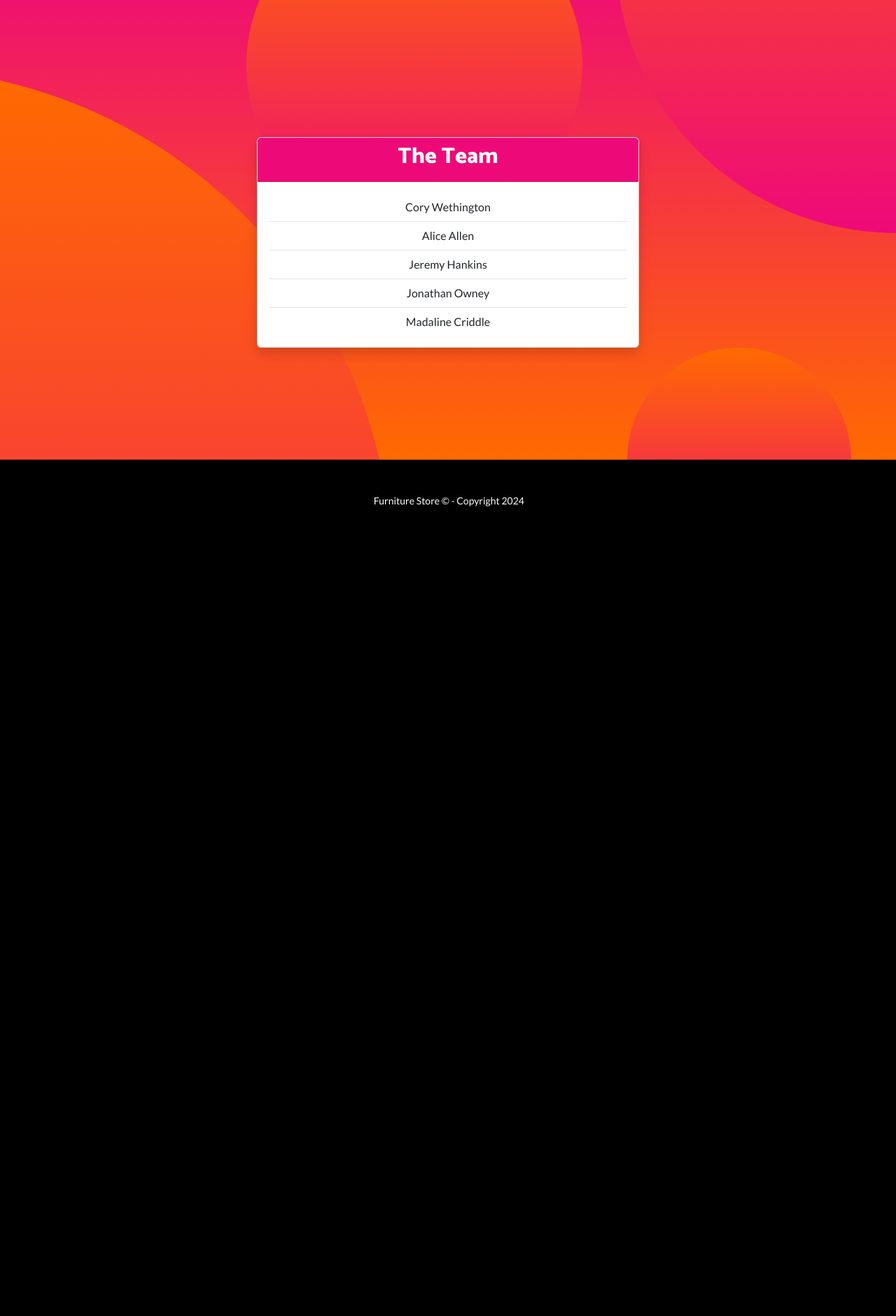
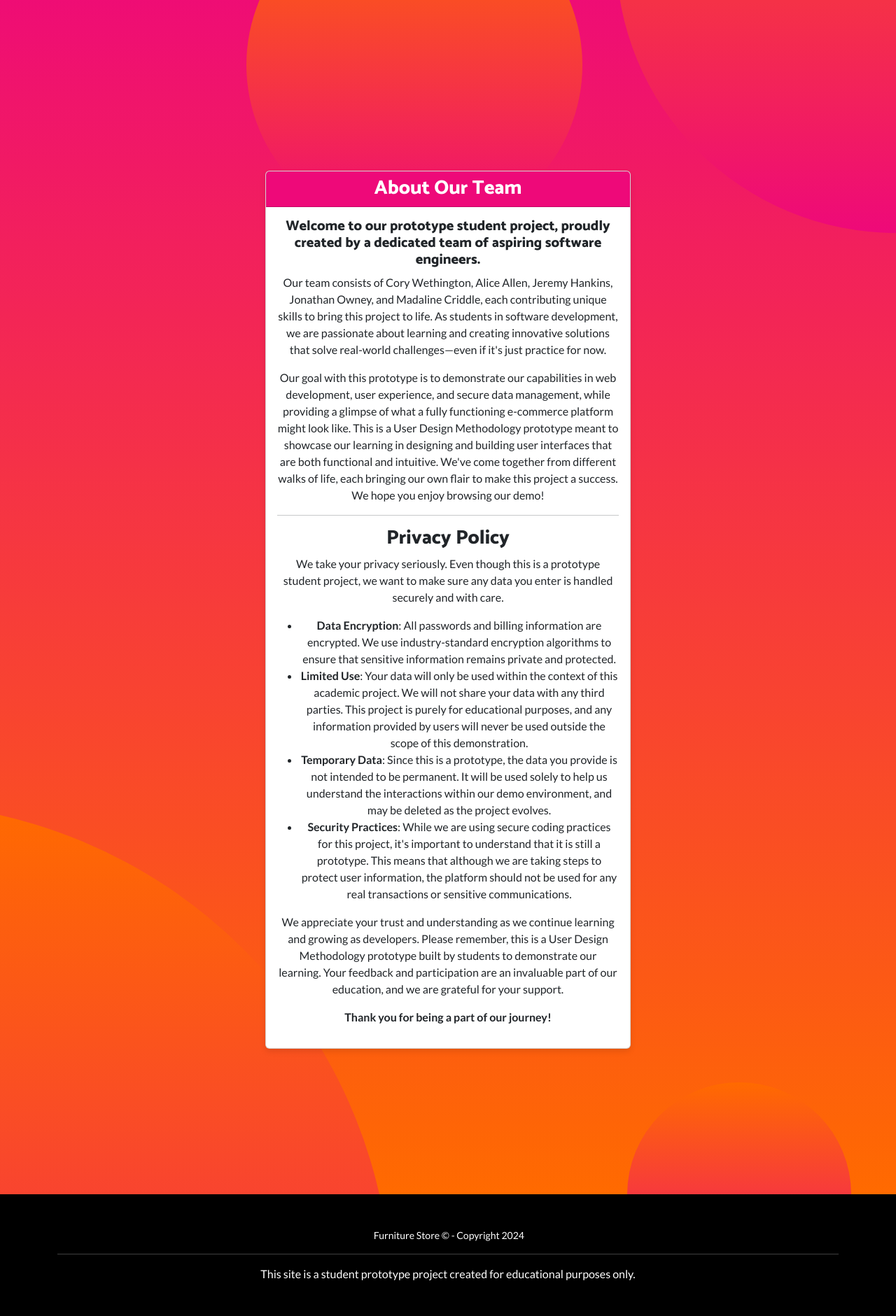
Before and after one commit to LogixKitten/FurnitureStore-Prototype, a Flask app: page /team in a window 1280 px wide. Shown: the part 67-1948 px from the top of the page at 70% size. Before the commit the page ends 791 px from the top, so only its background shows below. Run offline with Flask 3, Linux system fonts and the light colour scheme; some libraries are stand-ins or nearby versions.

Commit message:
Added notes that this is a prototype project, and a simple privacy policy.

```diff
--- a/templates/account.html
+++ b/templates/account.html
@@ -148,9 +148,11 @@
                 </div>
             </div>
           </section>
-        <footer class="py-5 bg-black footer">
+          <footer class="py-5 bg-black footer">
             <div class="container">
                 <p class="text-center text-white m-0 small">&nbsp;Furniture Store © - Copyright&nbsp;2024</p>
+                <hr>
+                This site is a student prototype project created for educational purposes only.
             </div>
         </footer>
     </div>
--- a/templates/browse.html
+++ b/templates/browse.html
@@ -283,7 +283,7 @@
                         <!-- Quantity Input and Add to Cart button -->
                         <div class="d-flex align-items-center mt-2 mb-3 px-3">
                             <input type="number" id="quantity-{{ product['id'] }}" class="form-control me-2 quantity-input" value="1" min="1" style="width: 70px;">
-                            <a href="#" class="btn btn-primary add-to-cart-btn" id="add-to-cart-{{ product['id'] }}" data-variant-id="{{ product['variants'][0]['variant_id'] }}" data-product-id="{{ product['id'] }}">Add to Cart</a>
+                            <a href="#" class="btn btn-primary add-to-cart-btn" id="add-to-cart-{{ product['id'] }}" data-variant-id="{{ product['variants'][0]['variant_id'] }}" data-product-id="{{ product['id'] }}" title="This button is part of a prototype. No actual purchase will be made.">Add to Cart</a>
                         </div>
                     </div>
                 </div>
@@ -293,6 +293,8 @@
         <footer class="py-5 bg-black footer">
             <div class="container">
                 <p class="text-center text-white m-0 small">&nbsp;Furniture Store © - Copyright&nbsp;2024</p>
+                <hr>
+                This site is a student prototype project created for educational purposes only.
             </div>
         </footer>
     </div>
--- a/templates/cart.html
+++ b/templates/cart.html
@@ -131,16 +131,19 @@
                             <td colspan="4" style="text-align: right;"><strong>Total:</strong></td>
                             <td><strong>${{ cart_total }} + tax</strong></td>
                             <td>
-                                <a href="{{ url_for('checkout') }}" class="btn btn-primary">Checkout</a>
+                                <a href="{{ url_for('checkout') }}" class="btn btn-primary" title="This button is part of a prototype. No actual purchase will be made.">Checkout</a>
                             </td>
                         </tr>
                     </tfoot>
                 </table>
             </div>
+            <br>
         </section>
         <footer class="py-5 bg-black footer">
             <div class="container">
                 <p class="text-center text-white m-0 small">&nbsp;Furniture Store © - Copyright&nbsp;2024</p>
+                <hr>
+                This site is a student prototype project created for educational purposes only.
             </div>
         </footer>
     </div>
--- a/templates/checkout.html
+++ b/templates/checkout.html
@@ -146,7 +146,8 @@
                         <!-- Action Buttons -->
                         <div class="form-group">
                             <a href="{{ url_for('browse') }}" class="btn btn-secondary">Back</a>
-                            <button type="button" id="submitOrderBtn" class="btn btn-primary">Submit Order</button>
+                            <button type="button" id="submitOrderBtn" class="btn btn-primary"  title="This button is part of a prototype. No actual purchase will be made.">Submit Order</button>
+                            <br><br>
                         </div>
                     </form>
                 </div>
@@ -155,6 +156,8 @@
         <footer class="py-5 bg-black footer">
             <div class="container">
                 <p class="text-center text-white m-0 small">&nbsp;Furniture Store © - Copyright&nbsp;2024</p>
+                <hr>
+                This site is a student prototype project created for educational purposes only.
             </div>
         </footer>
     </div>
--- a/templates/confirmation.html
+++ b/templates/confirmation.html
@@ -99,6 +99,7 @@
                     <p>Thank you for your order!</p>
                     <p>Your Order ID: {{ order_id }}</p>
                     <p>Total Amount: ${{ total_amount }} + tax</p>
+                    <p class="text-muted">Note: This is a prototype project and no real transactions are taking place.</p>
                 {% else %}
                     <p>No recent order found.</p>
                 {% endif %}
@@ -112,6 +113,8 @@
         <footer class="py-5 bg-black footer">
             <div class="container">
                 <p class="text-center text-white m-0 small">&nbsp;Furniture Store © - Copyright&nbsp;2024</p>
+                <hr>
+                This site is a student prototype project created for educational purposes only.
             </div>
         </footer>
     </div>
--- a/templates/index.html
+++ b/templates/index.html
@@ -49,6 +49,8 @@
         <footer class="py-5 bg-black footer">
             <div class="container">
                 <p class="text-center text-white m-0 small">&nbsp;Furniture Store © - Copyright&nbsp;2024</p>
+                <hr>
+                This site is a student prototype project created for educational purposes only.
             </div>
         </footer>
     </div>
--- a/templates/login.html
+++ b/templates/login.html
@@ -78,6 +78,8 @@
         <footer class="py-5 bg-black footer">
             <div class="container">
                 <p class="text-center text-white m-0 small">&nbsp;Furniture Store © - Copyright&nbsp;2024</p>
+                <hr>
+                This site is a student prototype project created for educational purposes only.
             </div>
         </footer>
     </div>
--- a/templates/signup.html
+++ b/templates/signup.html
@@ -96,6 +96,7 @@
                         </div>
                         <div class="modal-footer">
                             <button type="button" id="nextToAddressBtn" class="btn btn-primary" data-dismiss="modal" disabled>Next</button>
+                            <br>
                         </div>
                     </div>
                 </div>
@@ -106,7 +107,7 @@
                 <div class="modal-dialog" role="document">
                     <div class="modal-content">
                         <div class="modal-header">
-                            <h5 class="modal-title" id="addressModalLabel">Enter Your Address</h5>
+                            <h5 class="modal-title" id="addressModalLabel">Enter Your Shipping Address</h5>
                             <button type="button" class="btn-close" data-dismiss="modal" aria-label="Close">
                                 <span aria-hidden="true">&times;</span>
                             </button>
@@ -131,6 +132,7 @@
                         </div>
                         <div class="modal-footer">
                             <button type="button" id="submitSignupBtn" class="btn btn-success" disabled>Submit</button>
+                            <br>
                         </div>
                     </div>
                 </div>
@@ -140,6 +142,8 @@
         <footer class="py-5 bg-black footer">
             <div class="container">
                 <p class="text-center text-white m-0 small">&nbsp;Furniture Store © - Copyright&nbsp;2024</p>
+                <hr>
+                This site is a student prototype project created for educational purposes only.
             </div>
         </footer>
     </div>
--- a/templates/team.html
+++ b/templates/team.html
@@ -49,20 +49,29 @@
             <div class="container mt-5">
                 <div class="row justify-content-center">
                     <div class="col-md-6">
-                        <div class="card text-center shadow">
-                            <div class="card-header bg-primary text-white">
-                                <h2>The Team</h2>
+                        <div class="container my-5">
+                            <div class="card mx-auto" style="max-width: 800px; box-shadow: 0 4px 8px rgba(0, 0, 0, 0.1);">
+                              <div class="card-header bg-primary text-white">
+                                <h3 class="mb-0">About Our Team</h3>
+                              </div>
+                              <div class="card-body">
+                                <h5>Welcome to our prototype student project, proudly created by a dedicated team of aspiring software engineers.</h5>
+                                <p>Our team consists of Cory Wethington, Alice Allen, Jeremy Hankins, Jonathan Owney, and Madaline Criddle, each contributing unique skills to bring this project to life. As students in software development, we are passionate about learning and creating innovative solutions that solve real-world challenges—even if it's just practice for now.</p>
+                                <p>Our goal with this prototype is to demonstrate our capabilities in web development, user experience, and secure data management, while providing a glimpse of what a fully functioning e-commerce platform might look like. This is a User Design Methodology prototype meant to showcase our learning in designing and building user interfaces that are both functional and intuitive. We've come together from different walks of life, each bringing our own flair to make this project a success. We hope you enjoy browsing our demo!</p>
+                                <hr>
+                                <h3>Privacy Policy</h3>
+                                <p>We take your privacy seriously. Even though this is a prototype student project, we want to make sure any data you enter is handled securely and with care.</p>
+                                <ul>
+                                  <li><b>Data Encryption</b>: All passwords and billing information are encrypted. We use industry-standard encryption algorithms to ensure that sensitive information remains private and protected.</li>
+                                  <li><b>Limited Use</b>: Your data will only be used within the context of this academic project. We will not share your data with any third parties. This project is purely for educational purposes, and any information provided by users will never be used outside the scope of this demonstration.</li>
+                                  <li><b>Temporary Data</b>: Since this is a prototype, the data you provide is not intended to be permanent. It will be used solely to help us understand the interactions within our demo environment, and may be deleted as the project evolves.</li>
+                                  <li><b>Security Practices</b>: While we are using secure coding practices for this project, it's important to understand that it is still a prototype. This means that although we are taking steps to protect user information, the platform should not be used for any real transactions or sensitive communications.</li>
+                                </ul>
+                                <p>We appreciate your trust and understanding as we continue learning and growing as developers. Please remember, this is a User Design Methodology prototype built by students to demonstrate our learning. Your feedback and participation are an invaluable part of our education, and we are grateful for your support.</p>
+                                <p class="text-center"><b>Thank you for being a part of our journey!</b></p>
+                              </div>
                             </div>
-                            <div class="card-body">
-                                <ul class="list-group list-group-flush">
-                                    <li class="list-group-item">Cory Wethington</li>
-                                    <li class="list-group-item">Alice Allen</li>
-                                    <li class="list-group-item">Jeremy Hankins</li>
-                                    <li class="list-group-item">Jonathan Owney</li>
-                                    <li class="list-group-item">Madaline Criddle</li>
-                                </ul>
-                            </div>
-                        </div>
+                          </div>
                     </div>
                 </div>
             </div>
@@ -70,6 +79,8 @@
         <footer class="py-5 bg-black footer">
             <div class="container">
                 <p class="text-center text-white m-0 small">&nbsp;Furniture Store © - Copyright&nbsp;2024</p>
+                <hr>
+                This site is a student prototype project created for educational purposes only.
             </div>
         </footer>
     </div>
```
